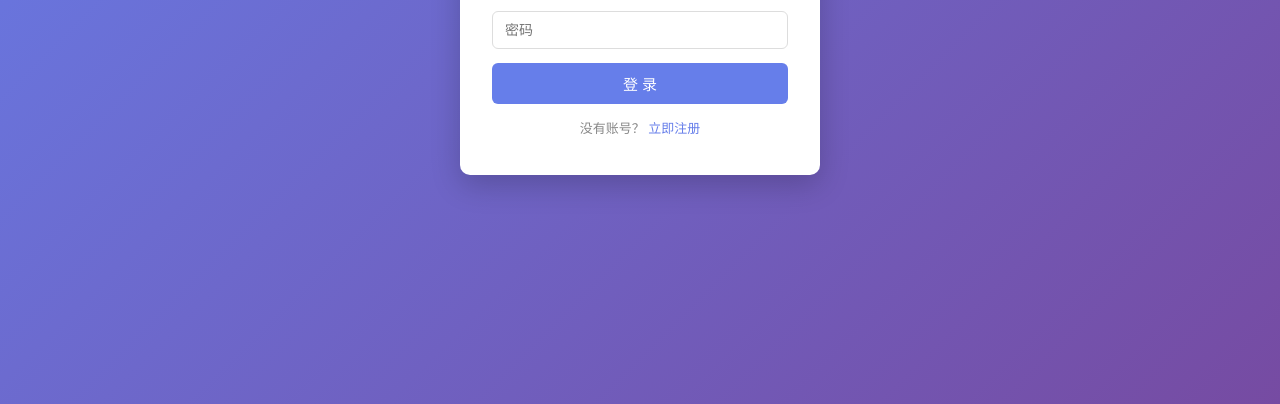
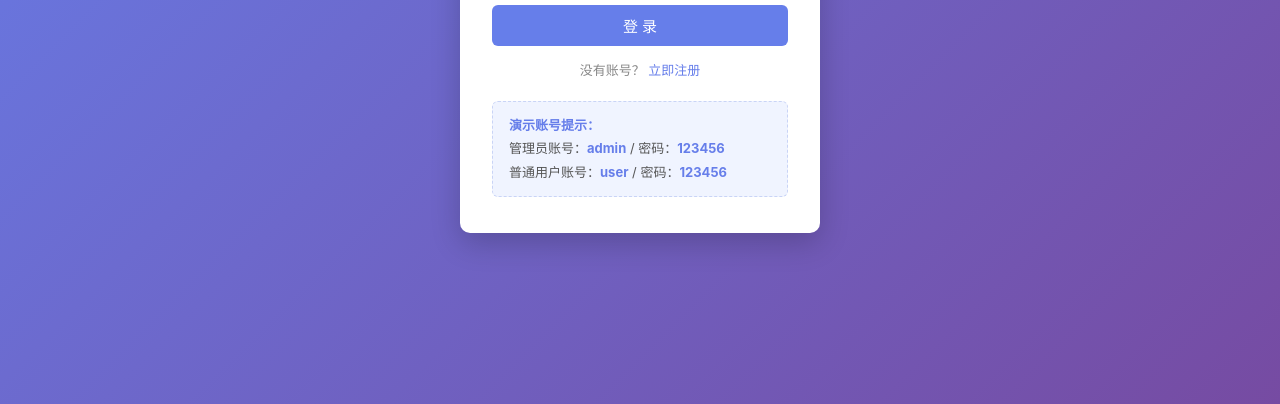
Before and after one commit to willowq1025/library-system, a website: page public/login.html in a window 1280 px wide. Shown: the part 396-800 px from the top of the page. Drawn offline with Linux system fonts and the light colour scheme.

Commit message:
feat: 添加测试账号提示

```diff
--- a/public/login.html
+++ b/public/login.html
@@ -4,6 +4,22 @@
     <meta charset="UTF-8" />
     <title>图书管理系统 - 登录</title>
     <link rel="stylesheet" href="css/style.css" />
+    <style>
+        .demo-account {
+            margin-top: 20px;
+            padding: 12px 16px;
+            background: #f0f4ff;
+            border-radius: 6px;
+            font-size: 13px;
+            color: #555;
+            line-height: 1.8;
+            text-align: left;
+            border: 1px dashed #c9d4f6;
+        }
+        .demo-account strong {
+            color: #667eea;
+        }
+    </style>
 </head>
 <body>
 <div class="login-wrap">
@@ -17,6 +33,14 @@
             <span id="switchText">没有账号？</span>
             <a id="switchLink">立即注册</a>
         </div>
+
+        <!-- 测试账号提示区域 -->
+        <div class="demo-account">
+            <div><strong>演示账号提示：</strong></div>
+            <div>管理员账号：<strong>admin</strong> / 密码：<strong>123456</strong></div>
+            <div>普通用户账号：<strong>user</strong> / 密码：<strong>123456</strong></div>
+        </div>
+
     </div>
 </div>
 
@@ -29,6 +53,7 @@
     const switchText = document.getElementById('switchText');
     const switchLink = document.getElementById('switchLink');
 
+    // 如果已登录，直接跳转
     if (getToken()) {
         const u = getUser();
         location.href = u.role === 'admin' ? 'admin.html' : 'index.html';
```
Also changed, not shown: public/detail.html (+1 -1 lines).
